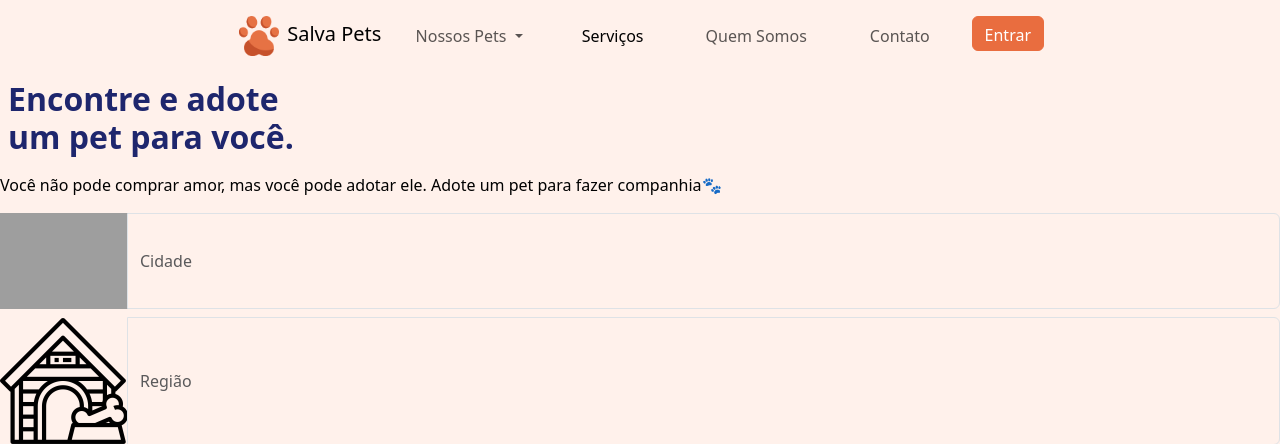
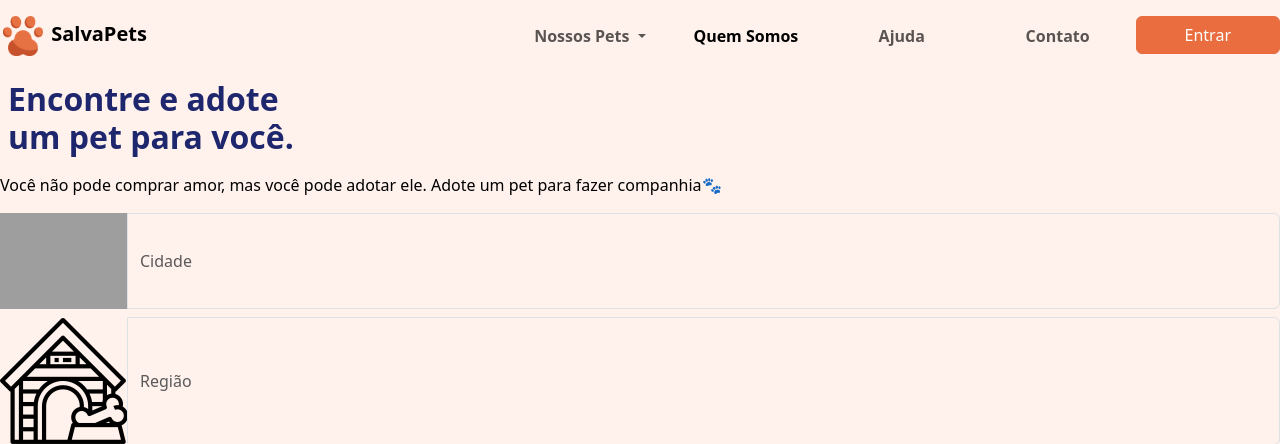
Before and after one commit to ZimboSebastiao/salva-pets2, a PHP site: page /home.php in a window 1280 px wide. Shown: the top 444 px of the page. Run offline with PHP 8.4, Linux system fonts and the light colour scheme; grey boxes are pictures that could not be loaded.

Commit message:
Atualizações no menu da pag home

```diff
--- a/home.php
+++ b/home.php
@@ -11,11 +11,103 @@
 </head>
 
 <body>
-  <header>
 
-    <!-- Menu Responsivo -->
+
+<header>
+  <!-- Menu Responsivo -->
+  <nav class="navbar navbar-expand-lg static-top dividir cont">
+    <a class="navbar-brand customize" href="#">
+      <img src="icones/pet1.png" alt="..." height="46">
+      SalvaPets
+    </a>
+
+    <div class="espaco">
+
+    <div>
+      <button class="navbar-toggler" type="button" data-bs-toggle="collapse" data-bs-target="#navbarSupportedContent" aria-controls="navbarSupportedContent" aria-expanded="false" aria-label="Toggle navigation">
+        <span class="navbar-toggler-icon"></span>
+      </button>
+
+      <div class="collapse navbar-collapse" id="navbarSupportedContent">
+        <ul class="navbar-nav ms-auto cor">
+          <li class="nav-item dropdown">
+            <a class="nav-link dropdown-toggle" href="#" id="navbarDropdown" role="button" data-bs-toggle="dropdown" aria-expanded="false">
+              Nossos Pets
+            </a>
+            <ul class="dropdown-menu dropdown-menu-end" aria-labelledby="navbarDropdown">
+              <li><a class="dropdown-item" href="#">Cachorros</a></li>
+              <li><a class="dropdown-item" href="#">Gatos</a></li>
+            </ul>
+          </li>
+          <li class="nav-item">
+            <a class="nav-link active" aria-current="page" href="#">Quem Somos</a>
+          </li>
+          <li class="nav-item">
+            <a class="nav-link" href="#">Ajuda</a>
+          </li>
+          <li class="nav-item">
+            <a class="nav-link" href="#">Contato</a>
+          </li>
+          <a href="login.php" class="btn btn-primary px-5" tabindex="-1" role="button" aria-disabled="true">Entrar</a>
+        </ul>
+      </div>
+      </div>
+      </div>
+    </div>
+  </nav>
+
+  <div class="cabecalho ">
+      <h1 class="me-5 ">Encontre e adote <br>
+        um pet para você.</h1>
+
+      <p>
+        Você não pode comprar amor,
+        mas você pode adotar ele.
+        Adote um pet para fazer companhia🐾
+      </p>
+
+
+      <div class="input-group mb-2  bg-dark">
+        <img src="icones/pata (1).png" alt="" width="10%">
+        <input type="text" class="form-control cont" aria-label="Sizing example input" aria-describedby="inputGroup-sizing-default" placeholder="Cidade">
+      </div>
+
+
+
+
+
+
+      <div class="input-group mb-2  bg-dark">
+        <img src="icones/pet-house.png" alt="" width="10%">
+        <input type="text" class="form-control cont" aria-label="Sizing example input" aria-describedby="inputGroup-sizing-default" placeholder="Região">
+      </div>
+
+
+      <div class="input-group mb-2  bg-dark">
+        <img src="icones/bola-de-cachorro (1).png" alt="" width="10%">
+        <input type="text" class="form-control cont" aria-label="Sizing example input" aria-describedby="inputGroup-sizing-default" placeholder="Animal">
+      </div>
+
+      <div class="input-group mb-2  bg-dark">
+        <img src="icones/bicho-de-estimacao (1).png" alt="" width="10%">
+        <input type="text" class="form-control cont" aria-label="Sizing example input" aria-describedby="inputGroup-sizing-default" placeholder="Raça">
+      </div>
+
+
+      <div class="d-grid gap-2 p-5">
+        <button class="btn btn-primary" type="button">Buscar Pet</button>
+      </div>
+
+    </div>
+</header>
+
+
+
+  <!-- <header>
+
+
     <nav class="navbar navbar-expand-lg  bg-dark static-top">
-      <div class="container">
+      <div class="container w-100">
         <a class="navbar-brand" href="#">
           <img src="icones/pet1.png" alt="..." height="46">
           Salva Pets
@@ -43,13 +135,13 @@
             <li class="nav-item">
               <a class="nav-link" href="#">Contato</a>
             </li>
-            <a href="login.php" class="btn btn-primary botaoH" tabindex="-1" role="button" aria-disabled="true">Entrar</a>
+            <a href="login.php" class="btn btn-primary px-5" tabindex="-1" role="button" aria-disabled="true">Entrar</a>
           </ul>
         </div>
       </div>
     </nav>
 
-    <!-- Destaque encontre e adote -->
+
     <div class="cabecalho ">
       <h1 class="me-5 ">Encontre e adote <br>
         um pet para você.</h1>
@@ -60,7 +152,7 @@
         Adote um pet para fazer companhia🐾
       </p>
 
-      <!-- Input Cidade -->
+
       <div class="input-group mb-2  bg-dark">
         <img src="icones/pata (1).png" alt="" width="10%">
         <input type="text" class="form-control cont" aria-label="Sizing example input" aria-describedby="inputGroup-sizing-default" placeholder="Cidade">
@@ -70,31 +162,34 @@
 
 
 
-      <!-- Input Região -->
+
       <div class="input-group mb-2  bg-dark">
         <img src="icones/pet-house.png" alt="" width="10%">
         <input type="text" class="form-control cont" aria-label="Sizing example input" aria-describedby="inputGroup-sizing-default" placeholder="Região">
       </div>
 
-      <!-- Input Animal-->
+
       <div class="input-group mb-2  bg-dark">
         <img src="icones/bola-de-cachorro (1).png" alt="" width="10%">
         <input type="text" class="form-control cont" aria-label="Sizing example input" aria-describedby="inputGroup-sizing-default" placeholder="Animal">
       </div>
 
-      <!-- Input Raça -->
       <div class="input-group mb-2  bg-dark">
         <img src="icones/bicho-de-estimacao (1).png" alt="" width="10%">
         <input type="text" class="form-control cont" aria-label="Sizing example input" aria-describedby="inputGroup-sizing-default" placeholder="Raça">
       </div>
 
-      <!-- Botão de busca -->
+
       <div class="d-grid gap-2 p-5">
         <button class="btn btn-primary" type="button">Buscar Pet</button>
       </div>
 
     </div>
-  </header>
+  </header> -->
+
+
+
+
   <main>
     <!-- Titulos pre cards pets -->
     <article class="pet-ideal text-center p-5">
```
